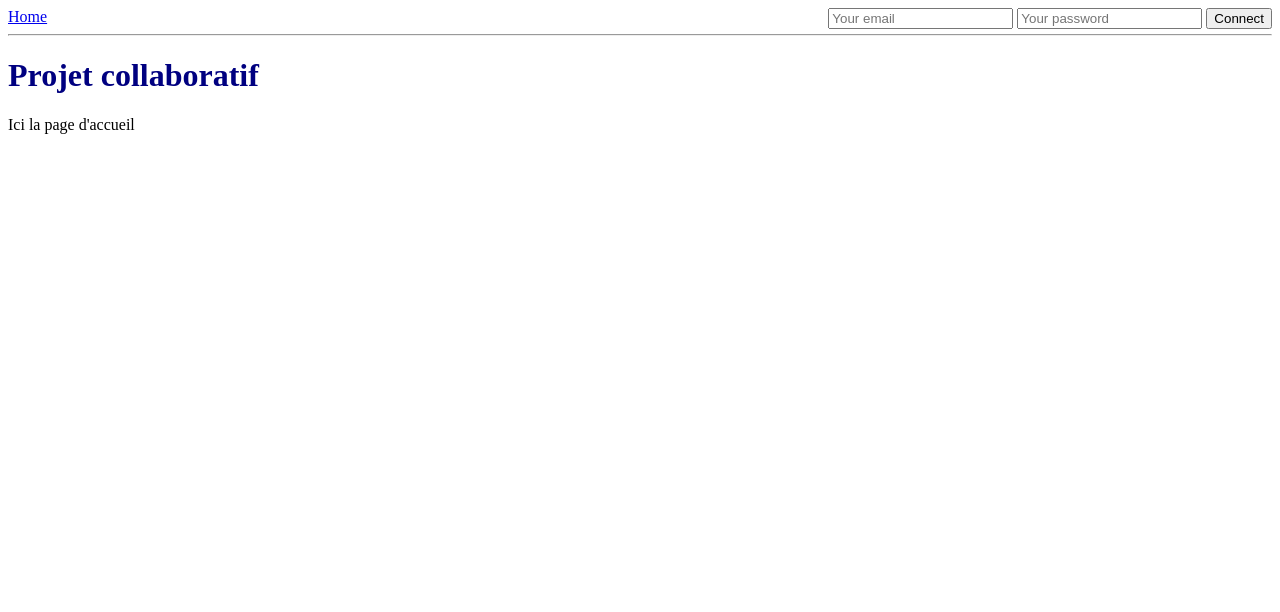
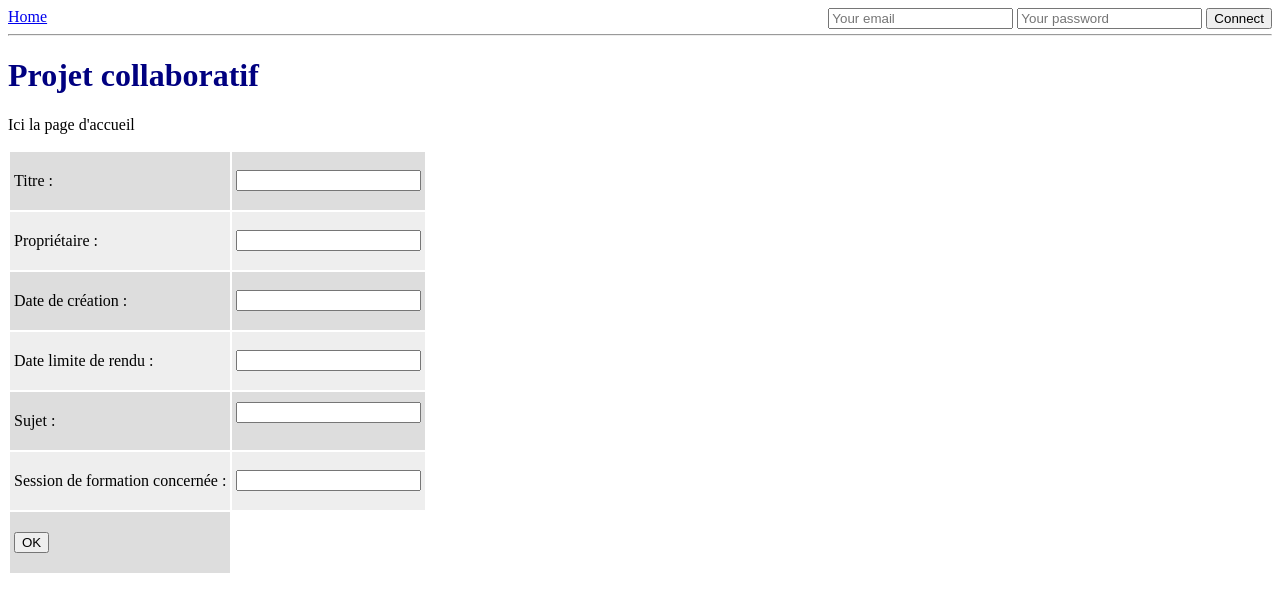
Before and after one commit to ibnLotfi/progest, a PHP site: page /pages/CreateEquipe.php in a window 1280 px wide. Shown: the top 612 px of the page. Run offline with PHP 8.4, Linux system fonts and the light colour scheme.

Commit message:
CreateEquipe modif

```diff
--- a/pages/CreateEquipe.php
+++ b/pages/CreateEquipe.php
@@ -1,4 +1,17 @@
 <?php
-
 session_start();
 require_once("../view/index_view.php");
+?>
+<form action="etudiant_controller.php" method="post">
+    <table>
+
+        <tr><td> <p>Titre :<td> <input type="text" name="titre" /></td></p> </td></tr>
+        <tr><td> <p>Propriétaire :<td> <input type="text" name="propriétaire" /></td></p></td></tr>
+        <tr><td> <p>Date de création :<td> <input type="text" name="dateDeCreation" /></td></p> </td> </tr>
+        <tr><td> <p>Date limite de rendu : <td><input type="text" name="dateLimiteDeRendu" /></td></p></td></tr>
+        <tr><td> <p>Sujet : <td><input type="text" name="sujet" /></p></td></tr>
+        <tr><td> <p>Session de formation concernée :<td> <input type="text" name="sessionDeFormation" /></td></p></td></tr>
+        <tr><td> <p><input type="submit" value="OK"></p></td></tr>
+
+    </table>
+</form>
```
Also changed, not shown: pages/.htaccess.
